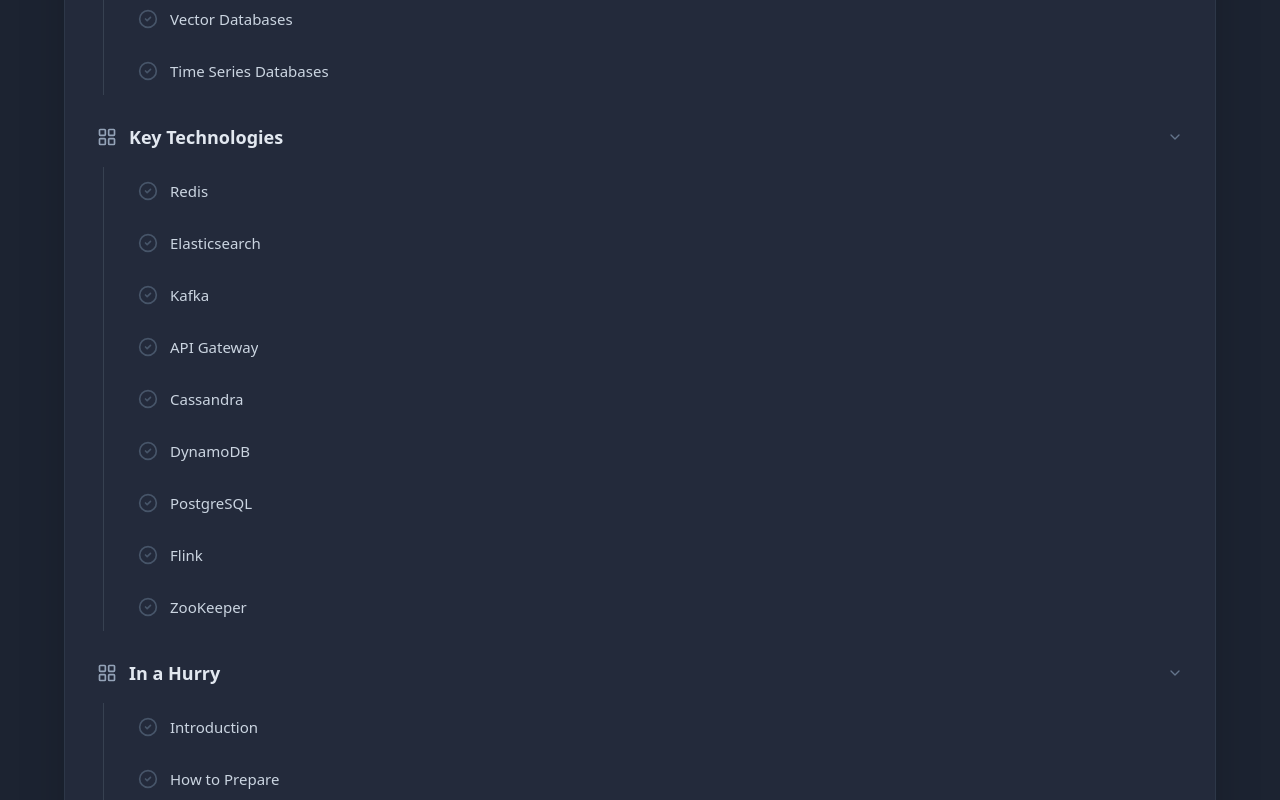
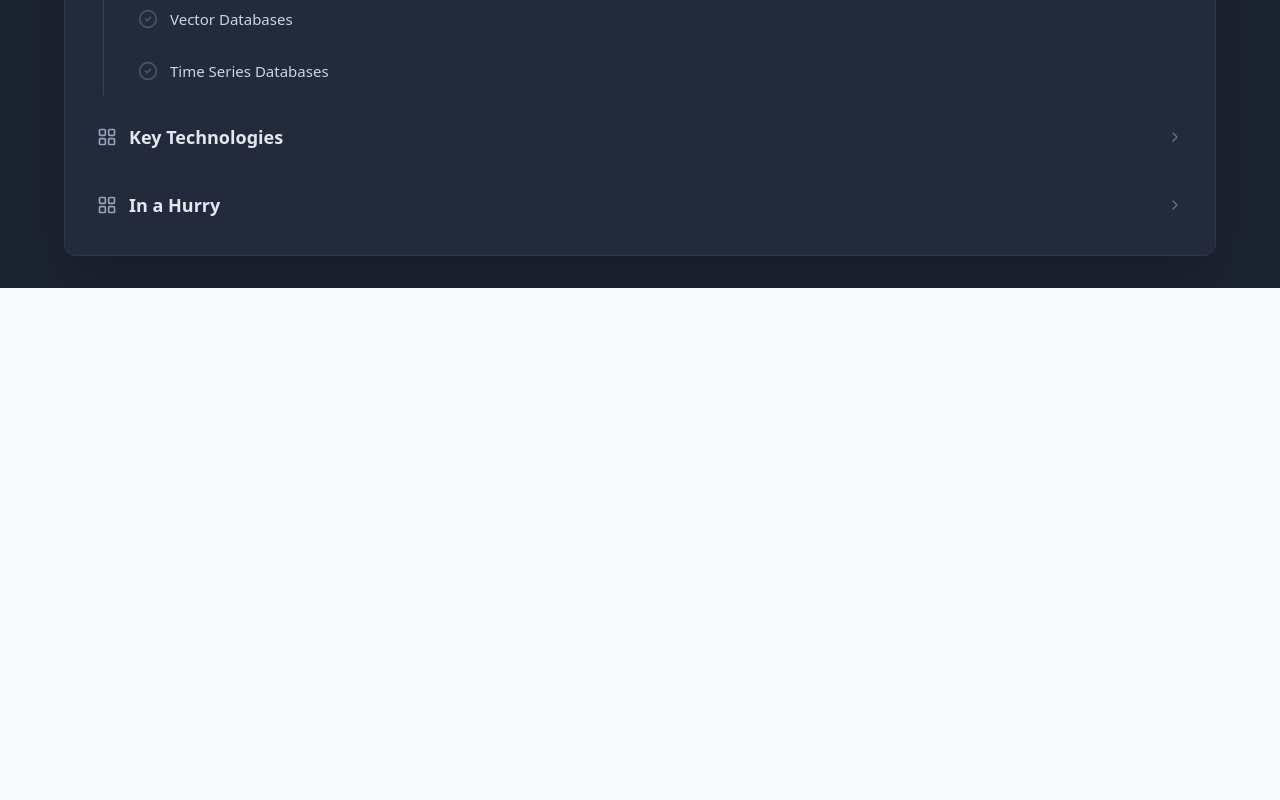
Before and after one commit to kr-aashish/system-design-quiz-hellointerview, a React (Vite) app: page / in a window 1280 px wide. Shown: the part 1200-2000 px from the top of the page. After the commit the page ends 1488 px from the top, so only its background shows below. Built offline with nearby package versions, Linux system fonts and the light colour scheme.

Commit message:
feat: set default collapse state for category sections based on index

```diff
--- a/App.jsx
+++ b/App.jsx
@@ -254,13 +254,14 @@
         <ProgressStats summaries={summaries} quizTopics={quizState.topics} />
 
         <div className="space-y-4 bg-[#232a3b] p-6 rounded-xl border border-[#2d3748] shadow-2xl">
-          {Object.entries(topicsByCategory).map(([category, items]) => (
+          {Object.entries(topicsByCategory).map(([category, items], index, array) => (
             <CategorySection
               key={category}
               category={category}
               items={items}
               summaries={summaries}
               onClearQuiz={handleClearQuiz}
+              defaultOpen={index < array.length - 2}
             />
           ))}
         </div>
@@ -277,8 +278,8 @@
   );
 }
 
-function CategorySection({ category, items, summaries, onClearQuiz }) {
-  const [isOpen, setIsOpen] = useState(true);
+function CategorySection({ category, items, summaries, onClearQuiz, defaultOpen = true }) {
+  const [isOpen, setIsOpen] = useState(defaultOpen);
 
   return (
     <div className="mb-2">
```
